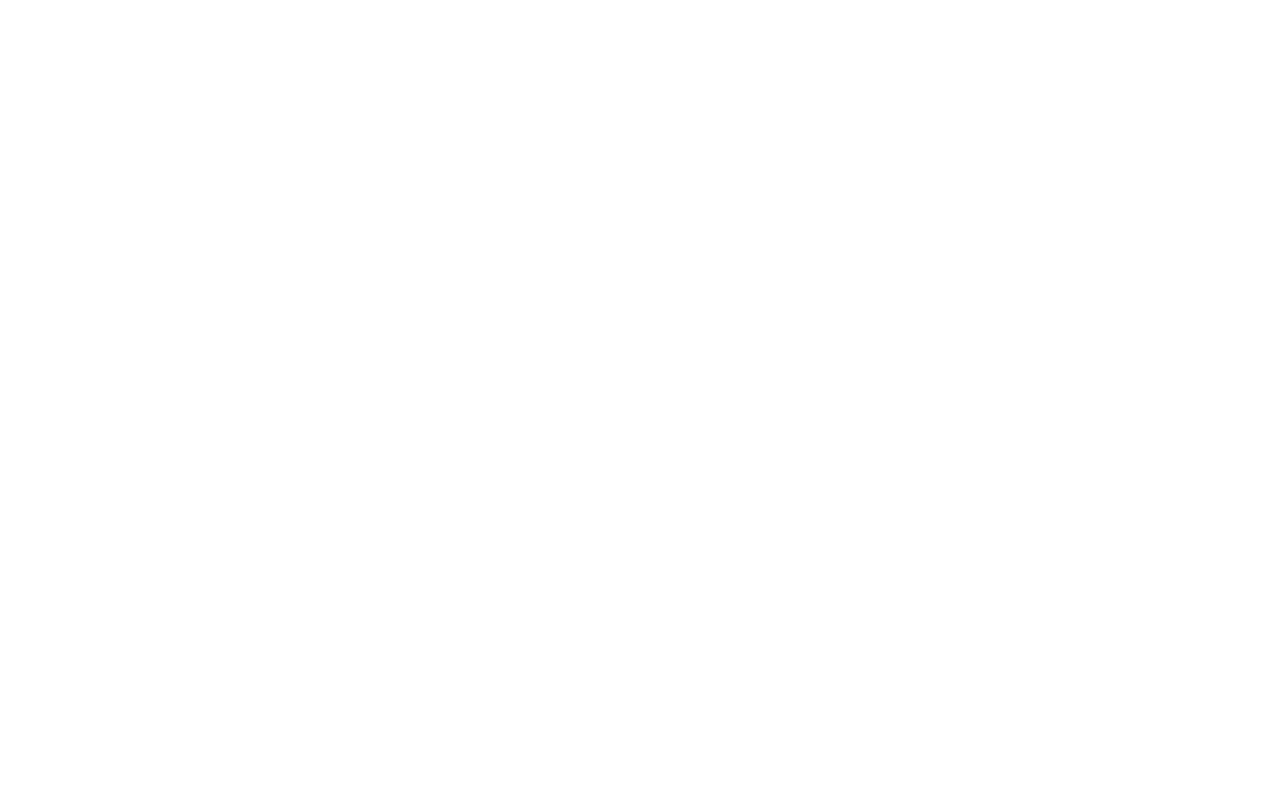
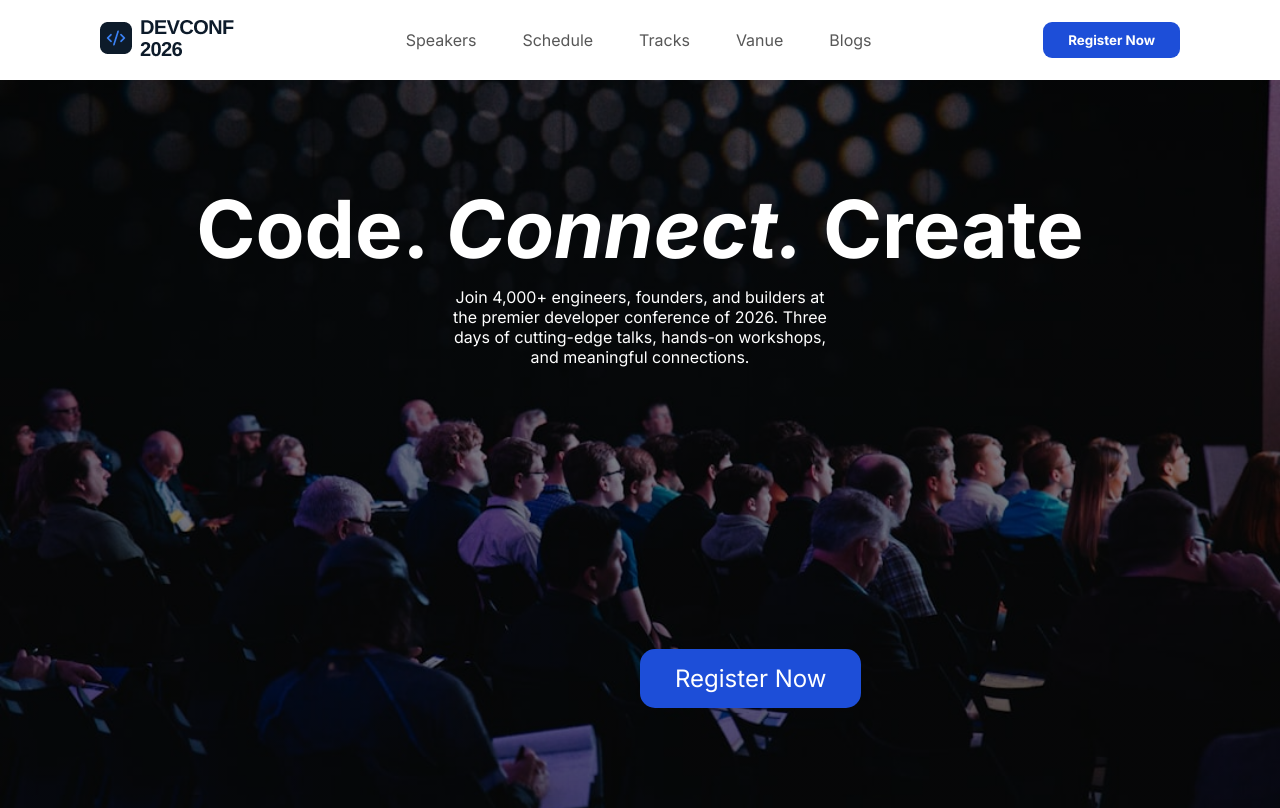
Before and after one commit to nirjhonhasan/B14-Assignment-01, a plain HTML site: page index.html in a window 1280 px wide. Drawn offline with Linux system fonts and the light colour scheme.

Commit message:
Hero Section is created with navbar

```diff
--- a/index.html
+++ b/index.html
@@ -1,12 +1,57 @@
 <!DOCTYPE html>
 <html lang="en">
+
 <head>
     <meta charset="UTF-8">
     <meta name="viewport" content="width=device-width, initial-scale=1.0">
+    <link rel="preconnect" href="https://fonts.googleapis.com">
+    <link rel="preconnect" href="https://fonts.gstatic.com" crossorigin>
+    <link
+        href="https://fonts.googleapis.com/css2?family=Inter:ital,opsz,wght@0,14..32,100..900;1,14..32,100..900&display=swap"
+        rel="stylesheet">
+
     <link rel="stylesheet" href="style.css">
     <title>B14 | A01</title>
 </head>
+
+
+
 <body>
+    <header>
+        <nav class="navBar">
+            <div class="logo">
+                <img src="./assets/logo.png" alt="Devconf2026">
+            </div>
+            <div class="menu">
+                <ul>
+                    <li><a href="#">Speakers</a></li>
+                    <li><a href="#">Schedule</a></li>
+                    <li><a href="#">Tracks</a></li>
+                    <li><a href="#">Vanue</a></li>
+                    <li><a href="#">Blogs</a></li>
+                </ul>
+            </div>
+            <button class="commonBtn navBtn">Register Now</button>
+        </nav>
+
+
+
+
+        <!-- Hero Section is start from here -->
+        <!-- Hero Section is start from here -->
+        <!-- Hero Section is start from here -->
+        <!-- Hero Section is start from here -->
+        <!-- Hero Section is start from here -->
+        <section class="hero">
+            <div class="info">
+                <h1>Code. <em>Connect.</em> Create</h1>
+            <p>Join 4,000+ engineers, founders, and builders at the premier developer conference of 2026. Three days of
+                cutting-edge talks, hands-on workshops, and meaningful connections.</p>
+            </div>
+            <button class="commonBtn heroBtn">Register Now</button>
+        </section>
+    </header>
 
 </body>
+
 </html>
--- a/style.css
+++ b/style.css
@@ -0,0 +1,102 @@
+*{
+    margin: 0;
+    padding: 0;
+    box-sizing: border-box;
+
+    font-family: inter;
+}
+
+.commonBtn{
+    color: white;
+    background: #1D4ED8;
+}
+
+
+
+
+/* Navigations bar is start from here */
+/* Navigations bar is start from here */
+/* Navigations bar is start from here */
+/* Navigations bar is start from here */
+.navBar{
+    height: 80px;
+    display: flex;
+    justify-content: space-between;
+    align-items: center;
+    padding: 0px 100px;
+    background: white;
+}
+.navBar ul{
+    display: flex;
+    gap: 14px;
+}
+.navBar ul li{
+    list-style: none;
+}
+.navBar ul li a{
+    text-decoration: none;
+    font-size: 16px;
+    font-weight: 400;
+    color: #575757;
+    padding: 8px 16px;
+    cursor: pointer ;
+    transition: 0.3s;
+}
+.navBar ul li a:hover{
+    color: #1D4ED8;
+}
+.navBtn{
+    padding: 10px 25px;
+    border: none;
+    border-radius: 9px;
+
+    font-size: 16;
+    font-weight: bold;
+    transition: 0.3s;
+}
+.navBtn:hover{
+    background: #3d70fa;
+}
+
+
+
+/* hero section is starts from here */
+/* hero section is starts from here */
+/* hero section is starts from here */
+/* hero section is starts from here */
+.hero{
+    background-image: linear-gradient(rgba(0,0,0,0.5), rgba(0,0,0,0.5)), url(./assets/banner.jpg);
+    background-position: center;
+    background-size: cover;
+    background-repeat: no-repeat;
+
+    min-height: 91vh;
+    width: 100%;
+
+    position: relative;
+    text-align: center;
+    padding-top: 100px;
+}
+
+.hero h1{
+    font-size: 80px;
+    color: white;
+}
+.hero p{
+    color: white;
+    width: 30%;
+    margin: 10px auto;
+}
+
+.heroBtn{
+    position: absolute;
+    bottom: 100px;
+    font-size: 24px;
+    color: white;
+
+    background: #1D4ED8;
+    padding: 15px 35px;
+
+    border: none;
+    border-radius: 15px;
+}
```
Also changed, not shown: 1 other file.
